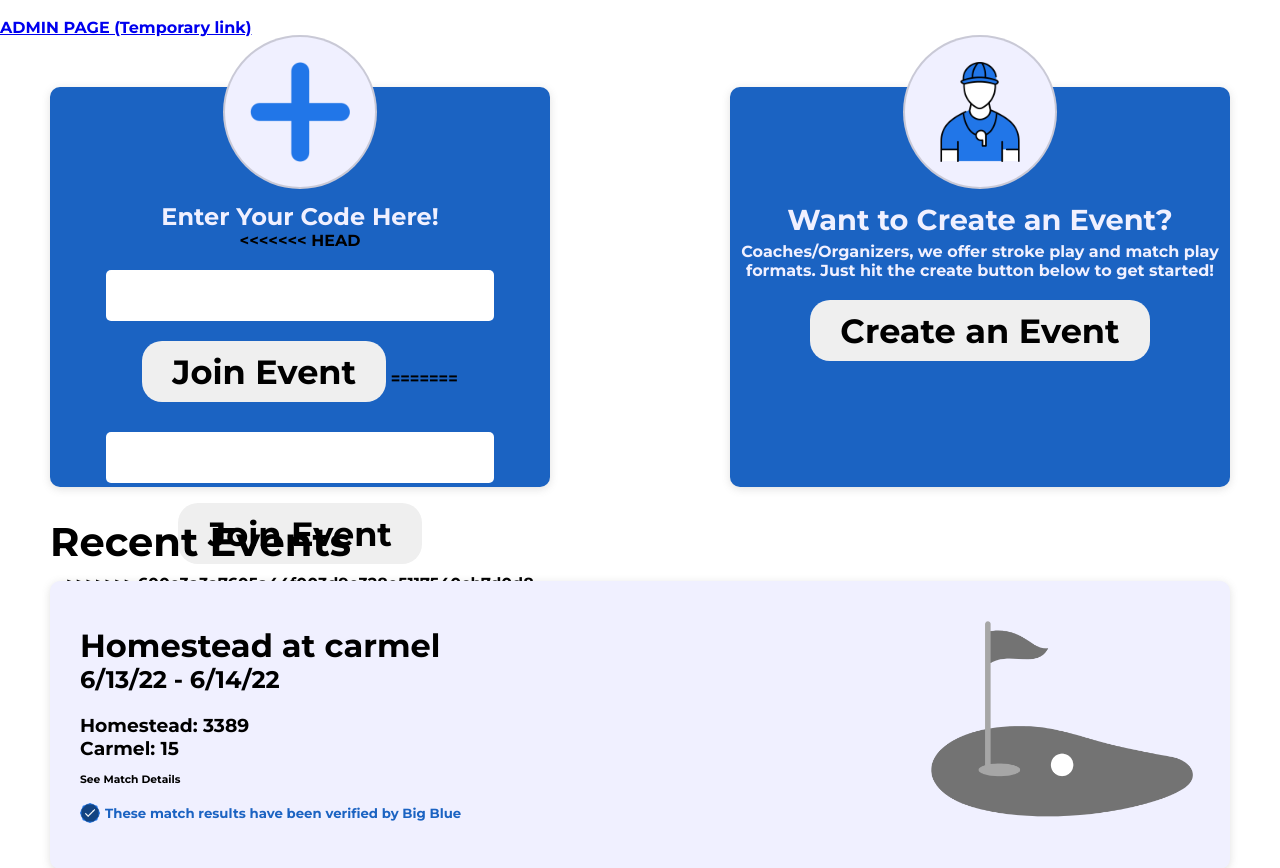
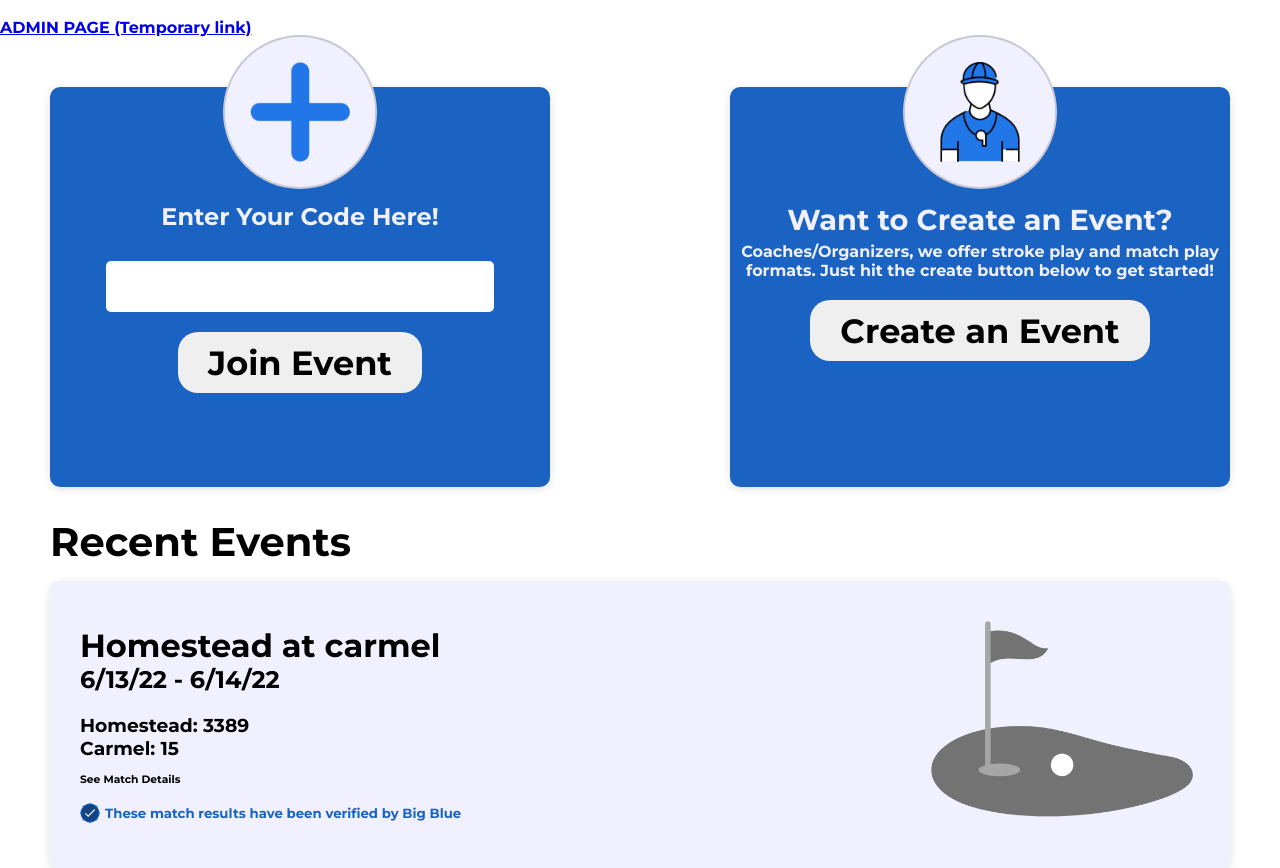
Before and after one commit to maxklema/Big-Blue, a Flask app: page / in a window 1280 px wide. Shown: the part 72-940 px from the top of the page. Run offline with Flask 2, Linux system fonts and the light colour scheme.

Commit message:
accepted changes

```diff
--- a/templates/index.html
+++ b/templates/index.html
@@ -24,15 +24,10 @@
                             <img src="{{ url_for('static', filename='logo graphics/plussign.png') }}">
                         </div>
                         <h2 class="logintext">Enter Your Code Here!</h2>
-<<<<<<< HEAD
-                        <input type="text"  maxlength="6" id="codetextbox">
-                        <button id="creatematch">Join Event</button>
-=======
                         <form method="post" action="/join">
                             <input type="text" name="joinCode" maxlength="6" id="codetextbox">
                             <input value="Join Event" type="submit" id="creatematch">
                         </form>
->>>>>>> 600e3a3a7605a44f003d9e328e5117540cb7d0d8
 
                     </div>
                 </div>
```
